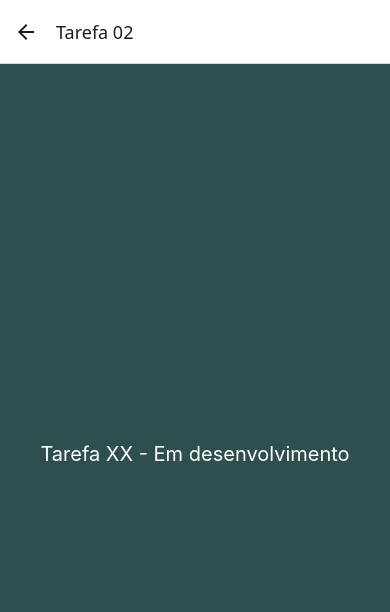
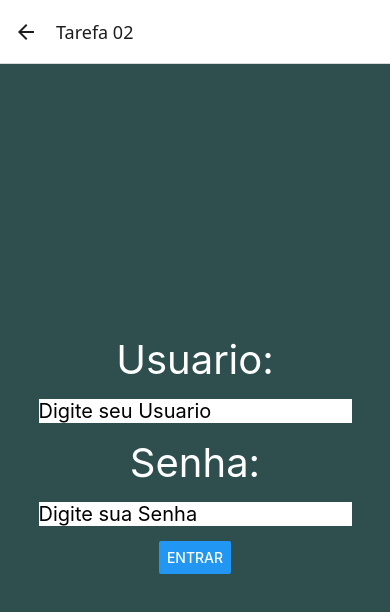
Before and after one commit to LFbruck/TestePerformance1-ReactNative, a React Native app: screen /Task02 in a window 390 px wide. Shown: the top 612 px of the page. Built offline with nearby package versions, Linux system fonts and the light colour scheme; what react-native-worklets would draw is missing.

Commit message:
Tarefa 2: Finalizada

```diff
--- a/src/screens/Task02Screen.tsx
+++ b/src/screens/Task02Screen.tsx
@@ -1,10 +1,31 @@
 import React from 'react';
-import { View, Text, StyleSheet } from 'react-native';
+import { View, Text, StyleSheet, TextInput, Button, Alert} from 'react-native';
 
-export default function TaskXXScreen() {
+export default function Task02Screen() {
+
+    const [usuario, setUsuario] = React.useState("");
+    const [senha, setSenha] = React.useState("");
+
     return (
         <View style={styles.container}>
-            <Text style={styles.title}>Tarefa XX - Em desenvolvimento</Text>
+            <Text style={styles.title}>Usuario:</Text>
+
+            <TextInput style={styles.input} placeholder={"Digite seu Usuario"}  value={usuario} onChangeText={setUsuario}  />
+
+            <Text style={styles.title}>Senha:</Text>
+            <TextInput style={styles.input} placeholder={"Digite sua Senha"} value={senha} onChangeText={setSenha}  />
+            <Button title="Entrar" onPress={() => {
+
+                console.log("Botão clicado!");
+                console.log("Usuario:", usuario);
+                console.log("Senha:", senha);
+                if (usuario === "" || senha === "") {
+                    Alert.alert("Invalido! Usuario ou Senha não preenchido!");
+                } else{
+                    Alert.alert("Sucesso!", "Login Efetuado")
+
+            }}}/>
+
         </View>
     );
 }
@@ -16,10 +37,16 @@ const styles = StyleSheet.create({
         justifyContent: 'center',
         alignItems: 'center',
         padding: 20,
+        gap: 15,
     },
     title: {
         color: 'white',
-        fontSize: 20,
-        textAlign: 'center',
+        fontSize: 40,
+
     },
+    input:{
+        borderColor: "white",
+        backgroundColor: "white",
+        fontSize:20,
+    }
 });
```
